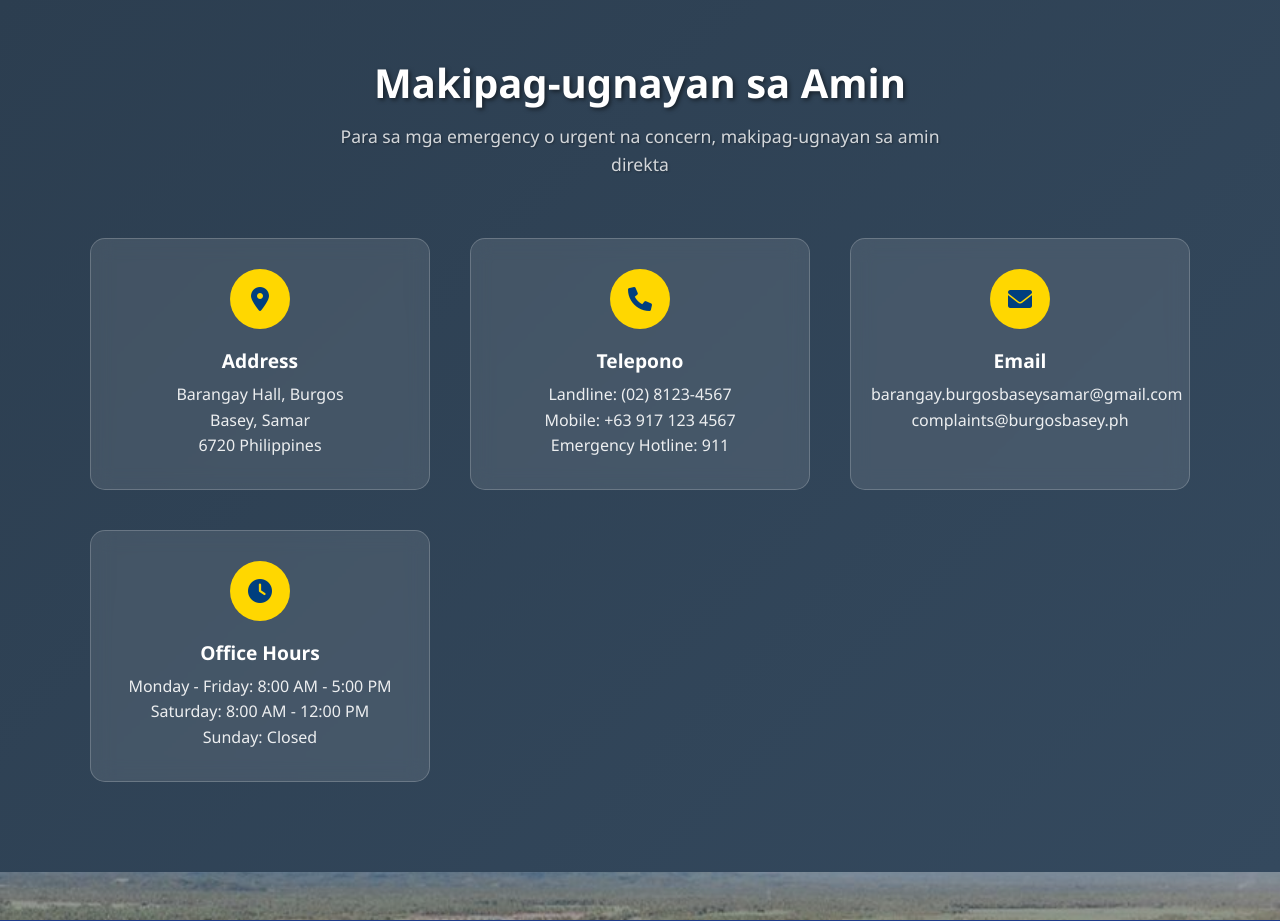
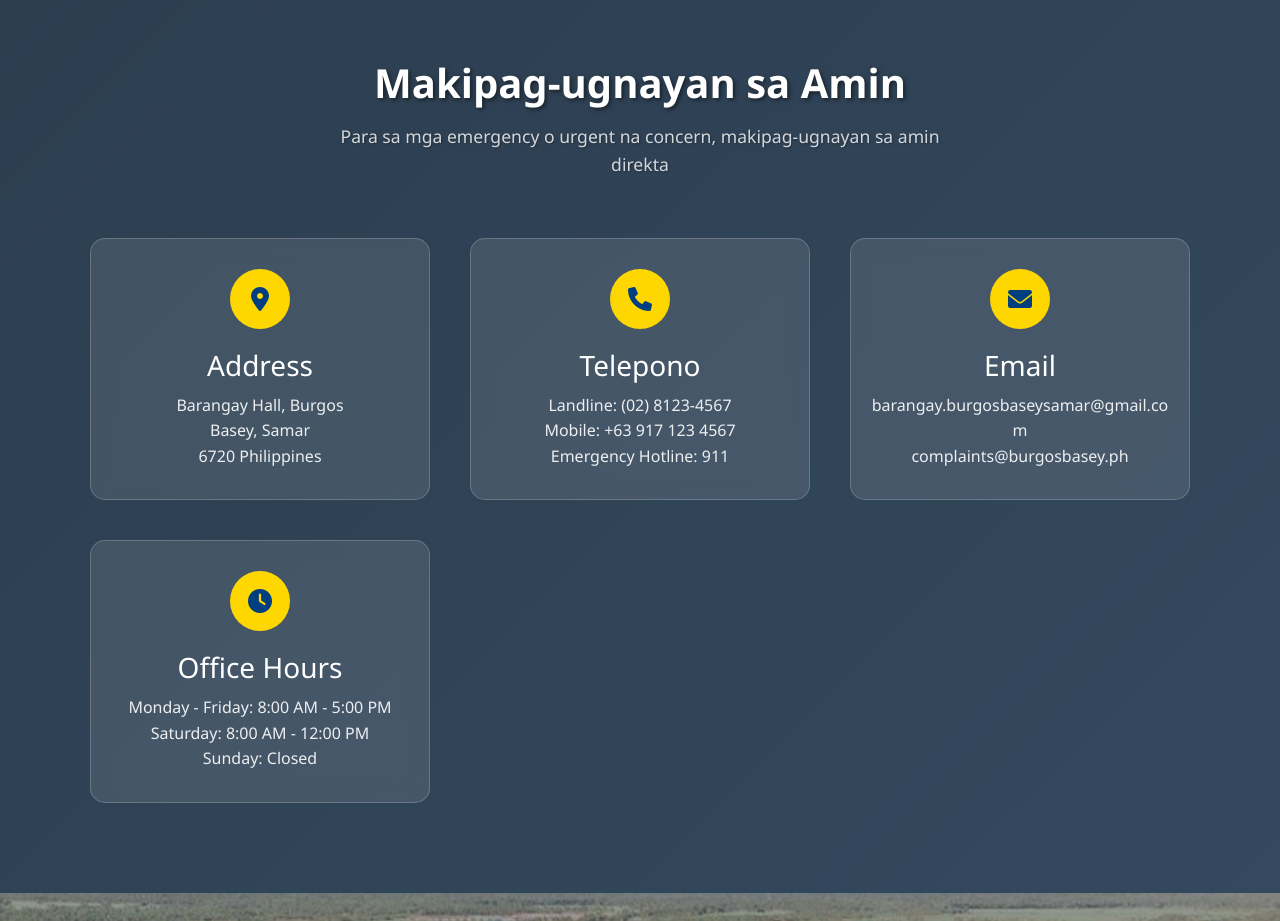
Before and after one commit to qwertyuiop547/mywebapp, a Django app: page /en/ in a window 1280 px wide. Shown: the part 3960-4881 px from the top of the page. Run offline with Django 5.2, Linux system fonts and the light colour scheme; data that the repository does not hold is empty; some libraries are stand-ins or nearby versions.

Commit message:
Fix email overflow in Contact section - add word wrapping and proper width handling

```diff
--- a/templates/home.html
+++ b/templates/home.html
@@ -474,6 +474,8 @@
         -webkit-backdrop-filter: blur(10px);
         backdrop-filter: blur(10px);
         border: 1px solid rgba(255,255,255,0.2);
+        min-width: 0; /* Allow items to shrink */
+        overflow-wrap: break-word;
     }
 
     .contact-icon {
@@ -490,14 +492,17 @@
     }
 
     .contact-title {
-        font-size: 1.2rem;
-        font-weight: 600;
         margin-bottom: 10px;
     }
 
     .contact-details {
         opacity: 0.9;
         line-height: 1.6;
+        word-wrap: break-word;
+        word-break: break-word;
+        overflow-wrap: break-word;
+        hyphens: auto;
+        max-width: 100%;
     }
 
     /* Announcements Section */
```
